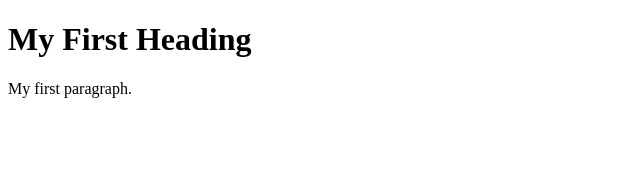
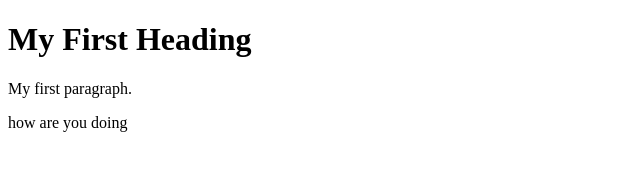
Before and after one commit to Rajeshgowdac/devops, a plain HTML site: page index.html in a window 1280 px wide. Shown: the whole page, without its empty margins (0-640 px from the left). Drawn offline with Linux system fonts and the light colour scheme.

Commit message:
latest commit

```diff
--- a/index.html
+++ b/index.html
@@ -6,5 +6,7 @@
 
 <p>My first paragraph.</p>
 
+<a> how are you doing</a>
+
 </body>
 </html>
```
Also changed, not shown: 1 other file.
